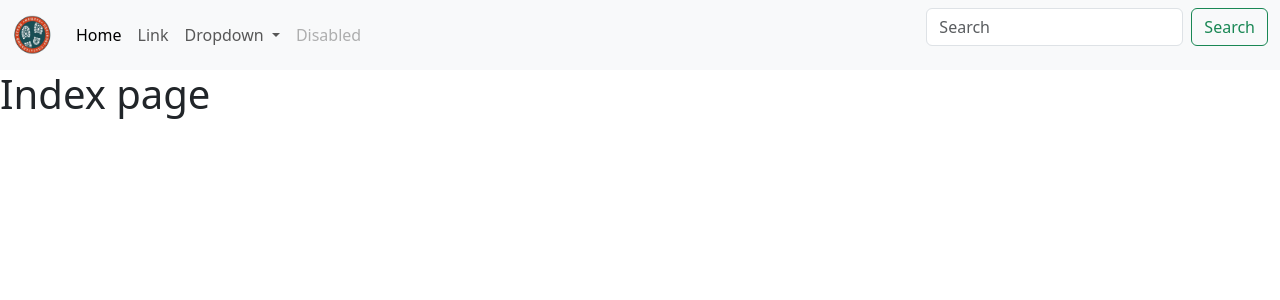
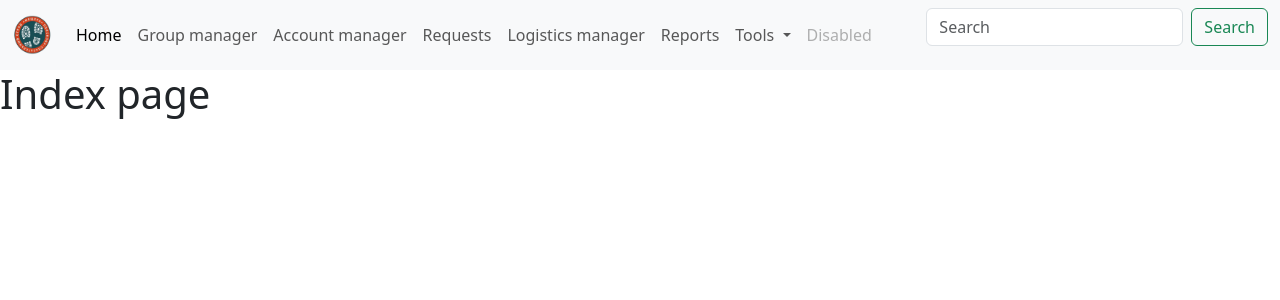
Before and after one commit to the-lenin/volunteer_recue, a Django app: page / in a window 1280 px wide. Shown: the top 300 px of the page. Run offline with Django 5.2, Linux system fonts and the light colour scheme; the visitor is signed in with stand-in values (Sample User, id 1); some libraries are stand-ins or nearby versions.

Commit message:
Update navbar.html: buttons framework

```diff
--- a/templates/components/navbar.html
+++ b/templates/components/navbar.html
@@ -3,7 +3,7 @@
 <nav class="navbar navbar-expand-lg bg-body-tertiary">
   <div class="container-fluid">
 		<!-- LOGO -->
-    <a class="navbar-brand" href="#">
+		<a class="navbar-brand" href="{% url 'index' %}">
 			<img src="{% static '/logo.png' %}" alt="Logo" width="40" height="40" class="d-inline-block align-text-top">
     </a>
 
@@ -13,23 +13,49 @@
 
 		<div class="collapse navbar-collapse" id="navbarSupportedContent">
 			<ul class="navbar-nav me-auto mb-2 mb-lg-0">
+				<!-- Home -->
 				<li class="nav-item">
-					<a class="nav-link active" aria-current="page" href="#">Home</a>
+					<a class="nav-link active" aria-current="page" href="{% url 'index' %}">{% trans 'home'|capfirst %}</a>
 				</li>
+
+				<!-- Group manager -->
 				<li class="nav-item">
-					<a class="nav-link" href="#">Link</a>
+					<a class="nav-link" href="#">{% trans "group manager"|capfirst %}</a>
 				</li>
+
+				<!-- Account manager-->
+				<li class="nav-item">
+					<a class="nav-link" href="#">{% trans "account manager"|capfirst %}</a>
+				</li>
+
+				<!-- Requests -->
+				<li class="nav-item">
+					<a class="nav-link" href="#">{% trans "requests"|capfirst %}</a>
+				</li>
+
+				<!-- Logistics manager-->
+				<li class="nav-item">
+					<a class="nav-link" href="#">{% trans "logistics manager"|capfirst %}</a>
+				</li>
+
+				<!-- Reports -->
+				<li class="nav-item">
+					<a class="nav-link" href="#">{% trans "reports"|capfirst %}</a>
+				</li>
+
+				<!-- Tools -->
 				<li class="nav-item dropdown">
 					<a class="nav-link dropdown-toggle" href="#" role="button" data-bs-toggle="dropdown" aria-expanded="false">
-						Dropdown
+						{% trans 'tools'|capfirst %}
 					</a>
 					<ul class="dropdown-menu">
-						<li><a class="dropdown-item" href="#">Action</a></li>
-						<li><a class="dropdown-item" href="#">Another action</a></li>
+						<li><a class="dropdown-item" href="#">{% trans 'Telegram bot "Smart search"' %}</a></li>
+						<li><a class="dropdown-item" href="#">{% trans 'Request coordinates' %}</a></li>
 						<li><hr class="dropdown-divider"></li>
-						<li><a class="dropdown-item" href="#">Something else here</a></li>
+						<li><a class="dropdown-item" href="#">{% trans 'Compas-director' %}</a></li>
 					</ul>
 				</li>
+
 				<li class="nav-item">
 					<a class="nav-link disabled" aria-disabled="true">Disabled</a>
 				</li>
```
